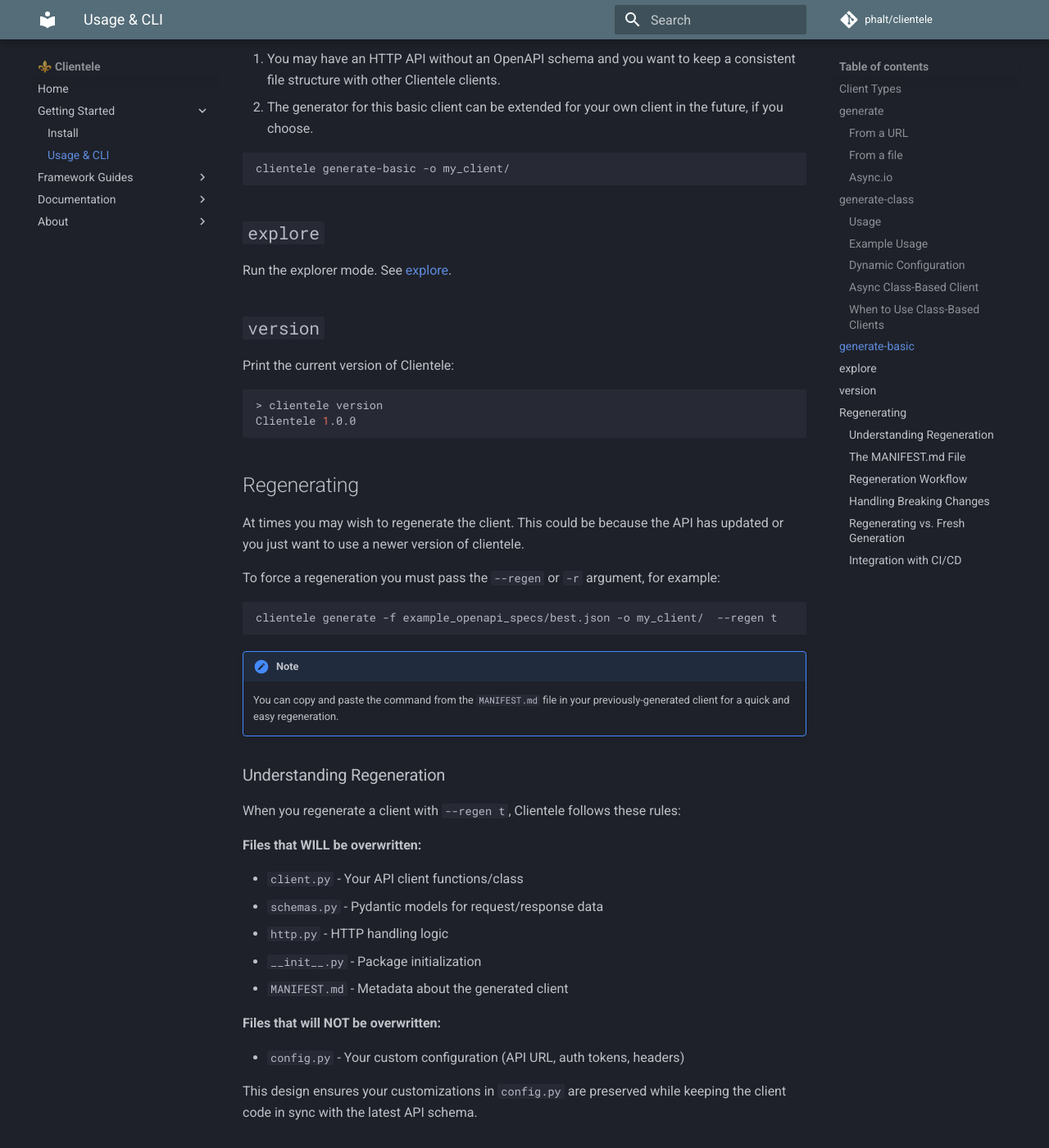
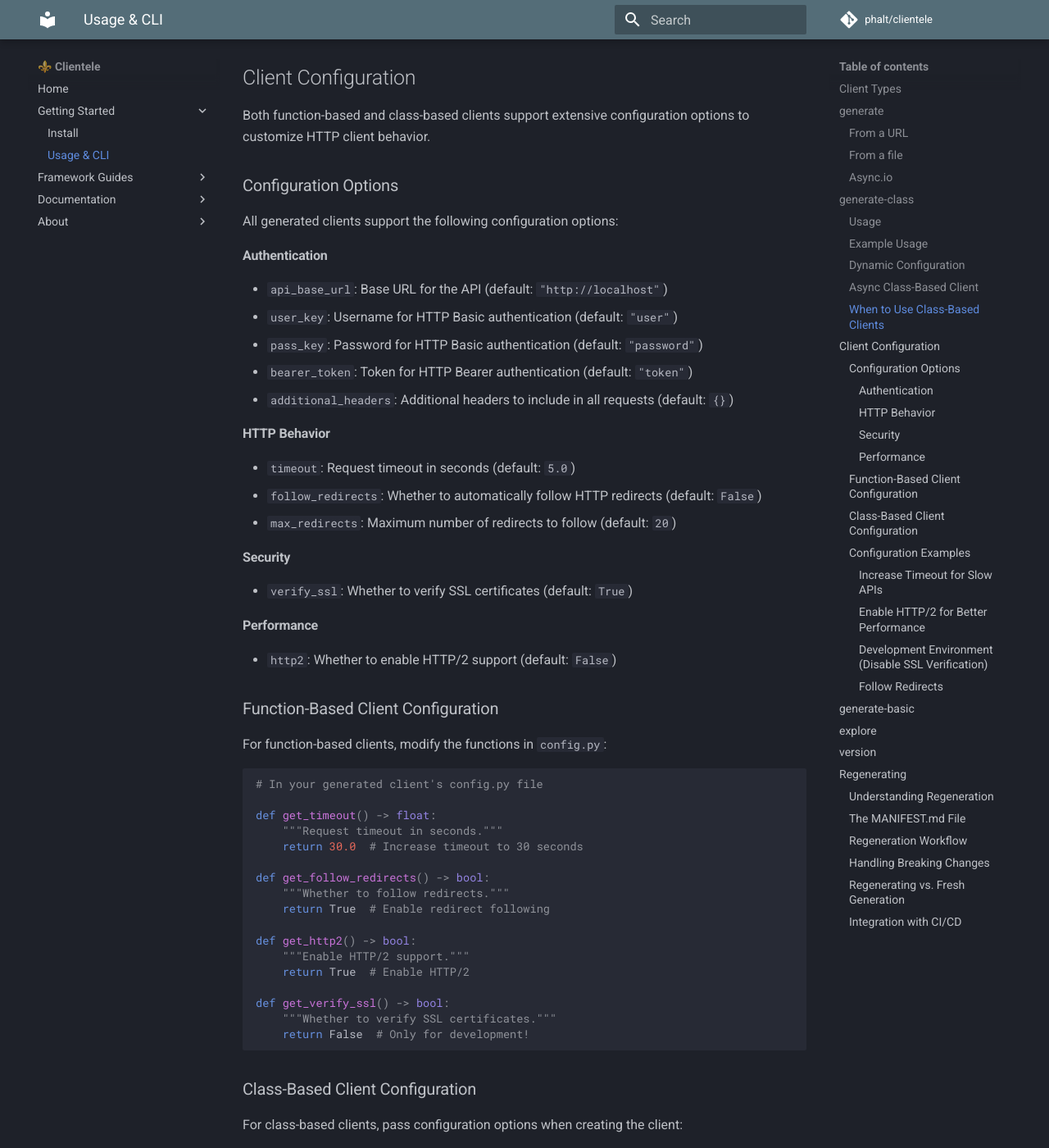
Before and after one commit to phalt/clientele, an MkDocs documentation site: the page built from docs/usage.md, in a window 1280 px wide and 1400 px high, scrolled down 4060 px. Shown: the whole window at 82% size. Built offline with MkDocs 1.6.1 and Material for MkDocs 9.7.7, drawn with Linux system fonts in a browser that asks for light colours; comment, search, counter and statistics services are not loaded; some of the changed text lies outside the part shown.

Commit message:
Add documentation for new httpx configuration options
Co-authored-by: phalt <490685+phalt@users.noreply.github.com>

````diff
--- a/docs/usage.md
+++ b/docs/usage.md
@@ -123,11 +123,19 @@ The `Config` class supports the following parameters:
 - `user_key`: Username for HTTP Basic authentication (default: `"user"`)
 - `pass_key`: Password for HTTP Basic authentication (default: `"password"`)
 - `bearer_token`: Token for HTTP Bearer authentication (default: `"token"`)
+- `timeout`: Request timeout in seconds (default: `5.0`)
+- `follow_redirects`: Whether to automatically follow HTTP redirects (default: `False`)
+- `verify_ssl`: Whether to verify SSL certificates (default: `True`)
+- `http2`: Whether to enable HTTP/2 support (default: `False`)
+- `max_redirects`: Maximum number of redirects to follow (default: `20`)
 
 This makes it easy to:
 - Switch between different API environments (dev, staging, production)
 - Use different authentication tokens for different users or sessions
 - Add custom headers per client instance
+- Configure timeout and retry behavior
+- Control SSL verification for development environments
+- Enable HTTP/2 for improved performance
 - Test your code with mock configurations
 
 ### Async Class-Based Client
@@ -170,6 +178,135 @@ Use function-based clients (`generate`) when:
 - You want the simplest possible client with no boilerplate
 - You don't need to maintain state between requests
 - You only need a single static configuration
+
+## Client Configuration
+
+Both function-based and class-based clients support extensive configuration options to customize HTTP client behavior.
+
+### Configuration Options
+
+All generated clients support the following configuration options:
+
+#### Authentication
+- `api_base_url`: Base URL for the API (default: `"http://localhost"`)
+- `user_key`: Username for HTTP Basic authentication (default: `"user"`)
+- `pass_key`: Password for HTTP Basic authentication (default: `"password"`)
+- `bearer_token`: Token for HTTP Bearer authentication (default: `"token"`)
+- `additional_headers`: Additional headers to include in all requests (default: `{}`)
+
+#### HTTP Behavior
+- `timeout`: Request timeout in seconds (default: `5.0`)
+- `follow_redirects`: Whether to automatically follow HTTP redirects (default: `False`)
+- `max_redirects`: Maximum number of redirects to follow (default: `20`)
+
+#### Security
+- `verify_ssl`: Whether to verify SSL certificates (default: `True`)
+
+#### Performance
+- `http2`: Whether to enable HTTP/2 support (default: `False`)
+
+### Function-Based Client Configuration
+
+For function-based clients, modify the functions in `config.py`:
+
+```python
+# In your generated client's config.py file
+
+def get_timeout() -> float:
+    """Request timeout in seconds."""
+    return 30.0  # Increase timeout to 30 seconds
+
+def get_follow_redirects() -> bool:
+    """Whether to follow redirects."""
+    return True  # Enable redirect following
+
+def get_http2() -> bool:
+    """Enable HTTP/2 support."""
+    return True  # Enable HTTP/2
+
+def get_verify_ssl() -> bool:
+    """Whether to verify SSL certificates."""
+    return False  # Only for development!
+```
+
+### Class-Based Client Configuration
+
+For class-based clients, pass configuration options when creating the client:
+
+```python
+from my_client.client import Client
+from my_client import config
+
+# Custom configuration
+custom_config = config.Config(
+    api_base_url="https://api.production.com",
+    bearer_token="your-api-token",
+    timeout=30.0,
+    follow_redirects=True,
+    verify_ssl=True,
+    http2=True,
+    max_redirects=10,
+)
+
+client = Client(config=custom_config)
+```
+
+### Configuration Examples
+
+#### Increase Timeout for Slow APIs
+
+```python
+# Function-based client
+def get_timeout() -> float:
+    return 60.0  # 60 second timeout
+
+# Class-based client
+config = Config(timeout=60.0)
+client = Client(config=config)
+```
+
+#### Enable HTTP/2 for Better Performance
+
+```python
+# Function-based client
+def get_http2() -> bool:
+    return True
+
+# Class-based client
+config = Config(http2=True)
+client = Client(config=config)
+```
+
+#### Development Environment (Disable SSL Verification)
+
+!!! warning
+
+    Only disable SSL verification in development environments. Never disable it in production!
+
+```python
+# Function-based client
+def get_verify_ssl() -> bool:
+    return False  # For development only!
+
+# Class-based client
+config = Config(verify_ssl=False)
+client = Client(config=config)
+```
+
+#### Follow Redirects
+
+```python
+# Function-based client
+def get_follow_redirects() -> bool:
+    return True
+
+def get_max_redirects() -> int:
+    return 5
+
+# Class-based client
+config = Config(follow_redirects=True, max_redirects=5)
+client = Client(config=config)
+```
 
 ## generate-basic
 
````
Also changed, not shown: CHANGELOG.md (+1 -0 lines), docs/CHANGELOG.md (+1 -0 lines), 1 other file.
